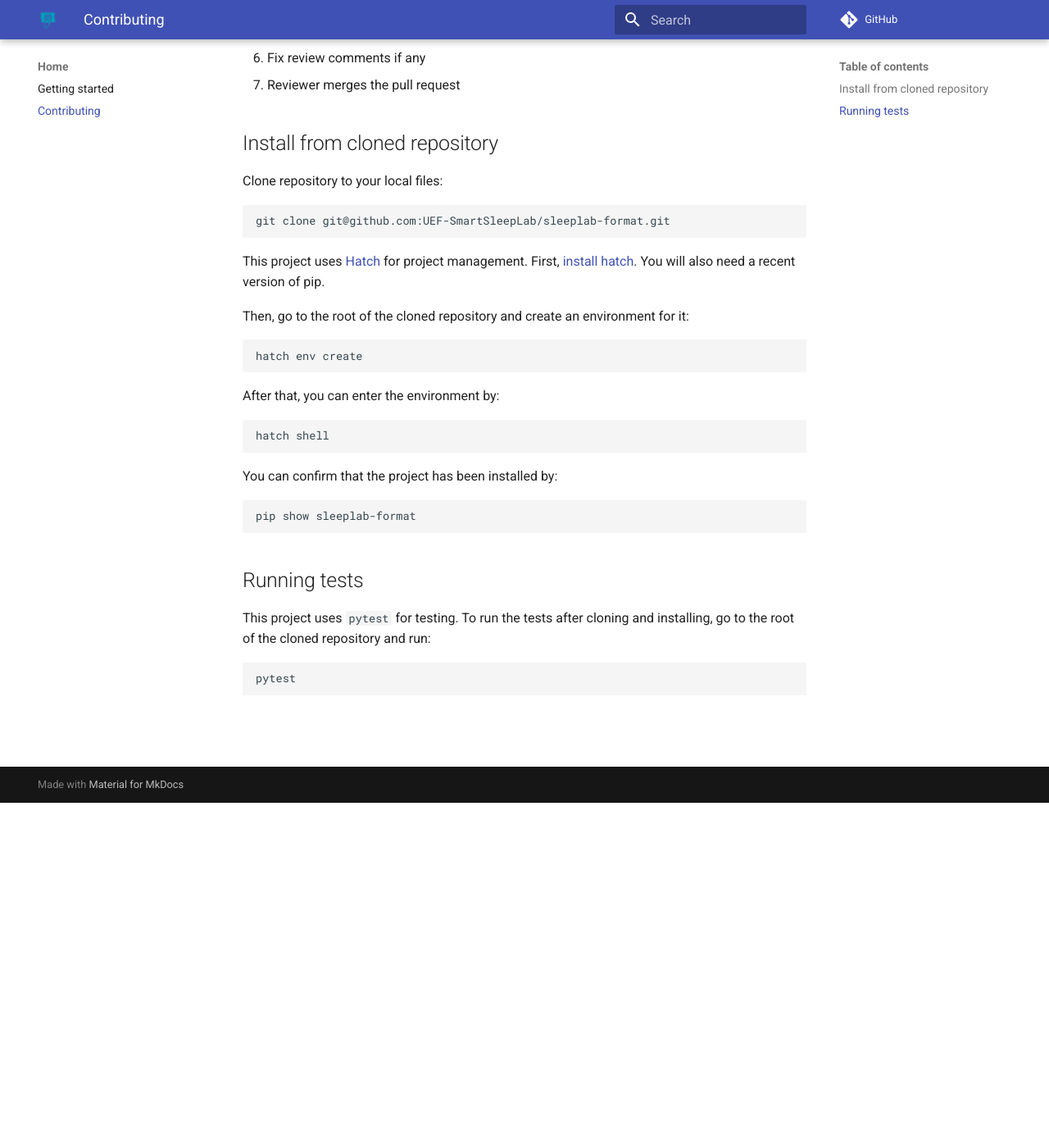
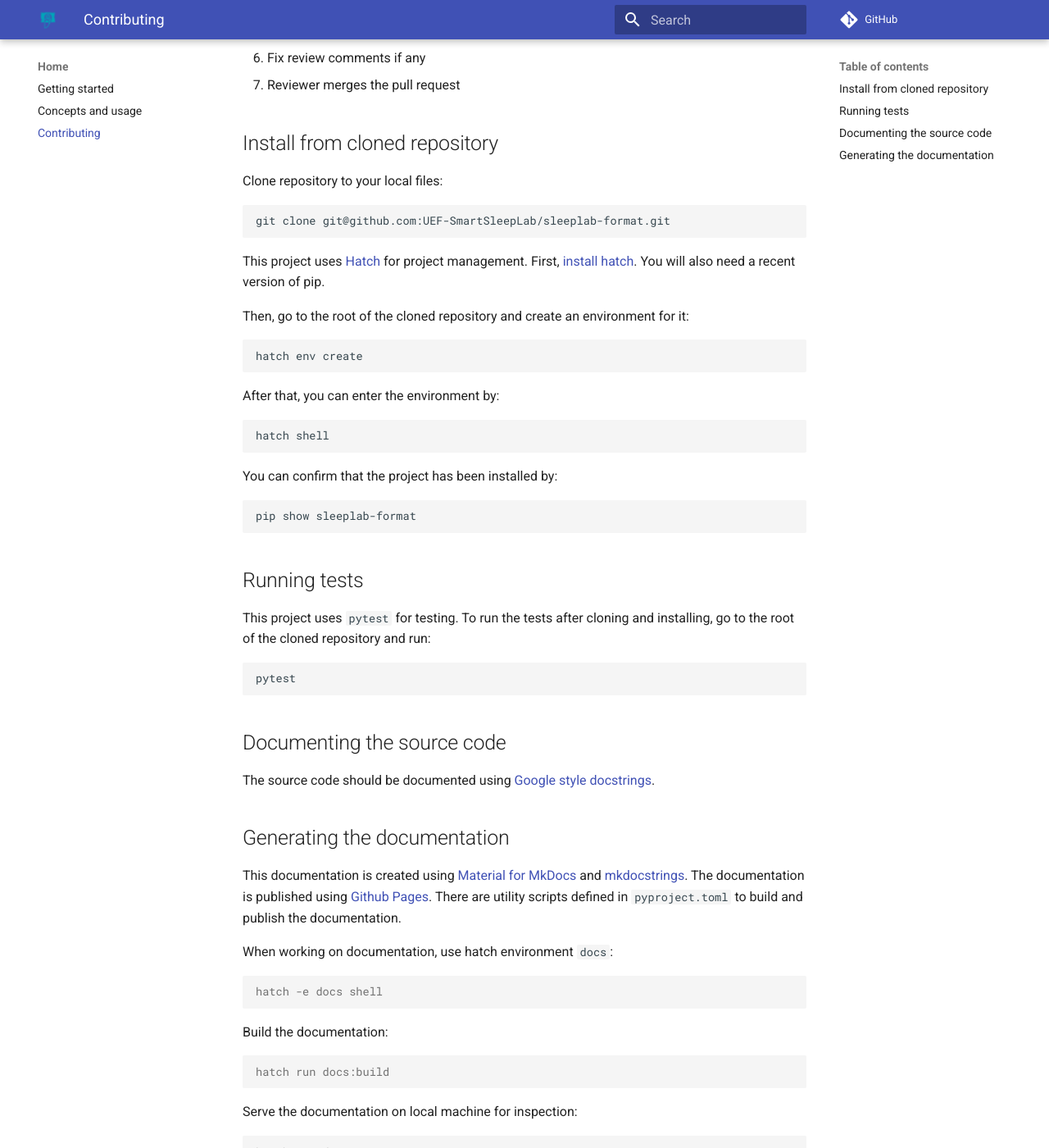
Before and after one commit to UEF-SmartSleepLab/sleeplab-format, an MkDocs documentation site: the page built from docs/contributing.md, in a window 1280 px wide and 1400 px high, scrolled down 421 px. Shown: the whole window at 82% size. Built offline with MkDocs 1.6.1 and Material for MkDocs 9.7.7, drawn with Linux system fonts in a browser that asks for light colours; comment, search, counter and statistics services are not loaded; some of the changed text lies outside the part shown.

Commit message:
Added some documentation

````diff
--- a/docs/contributing.md
+++ b/docs/contributing.md
@@ -42,3 +42,31 @@ This project uses `pytest` for testing. To run the tests after cloning and insta
 ```bash
 pytest
 ```
+
+## Documenting the source code
+
+The source code should be documented using [Google style docstrings](https://google.github.io/styleguide/pyguide.html#38-comments-and-docstrings).
+
+## Generating the documentation
+
+This documentation is created using [Material for MkDocs](https://squidfunk.github.io/mkdocs-material/) and [mkdocstrings](https://mkdocstrings.github.io/). The documentation is published using [Github Pages](https://pages.github.com/). There are utility scripts defined in `pyproject.toml` to build and publish the documentation.
+
+When working on documentation, use hatch environment `docs`:
+```console
+hatch -e docs shell
+```
+
+Build the documentation:
+```console
+hatch run docs:build
+```
+
+Serve the documentation on local machine for inspection:
+```console
+hatch run docs:serve
+```
+
+Publish the documentation:
+```console
+hatch run docs:publish
+```
--- a/mkdocs.yml
+++ b/mkdocs.yml
@@ -16,6 +16,7 @@ theme:
 nav:
   - Home:
     - Getting started: index.md
+    - Concepts and usage: usage.md
     - Contributing: contributing.md
   - Examples:
     - Automatic sleep staging: examples/automatic_sleep_staging.md
@@ -32,3 +33,12 @@ plugins:
         paths: [src]
 - search:
     enabled: true
+
+markdown_extensions:
+  - pymdownx.highlight:
+      anchor_linenums: true
+      line_spans: __span
+      pygments_lang_class: true
+  - pymdownx.inlinehilite
+  - pymdownx.snippets
+  - pymdownx.superfences
````
Also changed, not shown: docs/index.md (+27 -0 lines), docs/usage.md (added, +3 -0 lines), examples/sleep_edf_conversion/README.md (added, +26 -0 lines).
